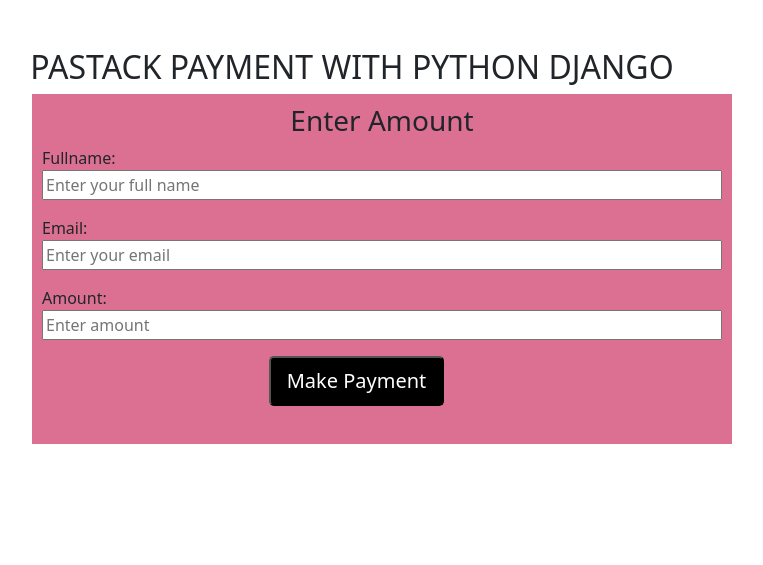
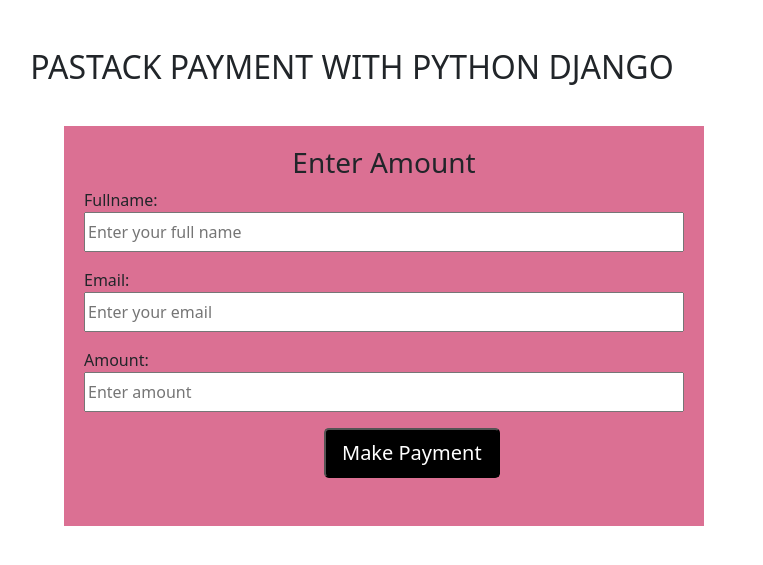
Before and after one commit to olubisifolarin/payment_app, a Django app: page /initiate_pay/ in a window 1280 px wide. Shown: the top 565 px of the page, without its empty margins (288-1051 px from the left). Run offline with Django 3.2, Linux system fonts and the light colour scheme.

Commit message:
updated paymentapp

```diff
--- a/payment/settings.py
+++ b/payment/settings.py
@@ -27,7 +27,7 @@
 # SECURITY WARNING: don't run with debug turned on in production!
 DEBUG = True
 
-ALLOWED_HOSTS = []
+ALLOWED_HOSTS = ['.vercel.app']
 
 
 # Application definition
--- a/payment/wsgi.py
+++ b/payment/wsgi.py
@@ -14,3 +14,5 @@
 os.environ.setdefault('DJANGO_SETTINGS_MODULE', 'payment.settings')
 
 application = get_wsgi_application()
+
+app = application
--- a/templates/initiate_pay.html
+++ b/templates/initiate_pay.html
@@ -10,29 +10,41 @@
 <style>
     div{
         background-color: palevioletred;
-        height: 350px;
-        width: 700px;
-        padding: 10px;
+        height: 400px;
+        width: 50%;
+        padding: 20px;
+        margin-top: 2.5rem;
+        margin-left: 22rem;
     }
     input{
         width: 100%;
+        height: 40px;
     }
 
     button{
         background-color: black;
         color: white;
+        margin-left: 15rem;
+    }
 
-
+    @media only screen and (max-width: 600px)  {
+        div{
+            width: 70%;
+            margin-left: 15%;
+        }
+        button{
+            margin-left: 15%;
+        }
     }
-</style>
+ </style>
 <body>
     <h2 class="text-center mt-5"> PASTACK PAYMENT WITH PYTHON DJANGO</h2>
-            <div class="offset-3">
+            <div class="">
                 <form action="" method="post">
                     <h3 class="text-center">Enter Amount</h3>
                     {{form.as_p}}
 
-                        <button type="submit" class="offset-4 btn-lg">Make Payment</button>
+                        <button type="submit" class="btn-lg">Make Payment</button>
 
                     {% csrf_token %}
                 </form>
```
Also changed, not shown: requirements.txt (added, +13 -0 lines), versel.json (added, +14 -0 lines), db.sqlite3.
